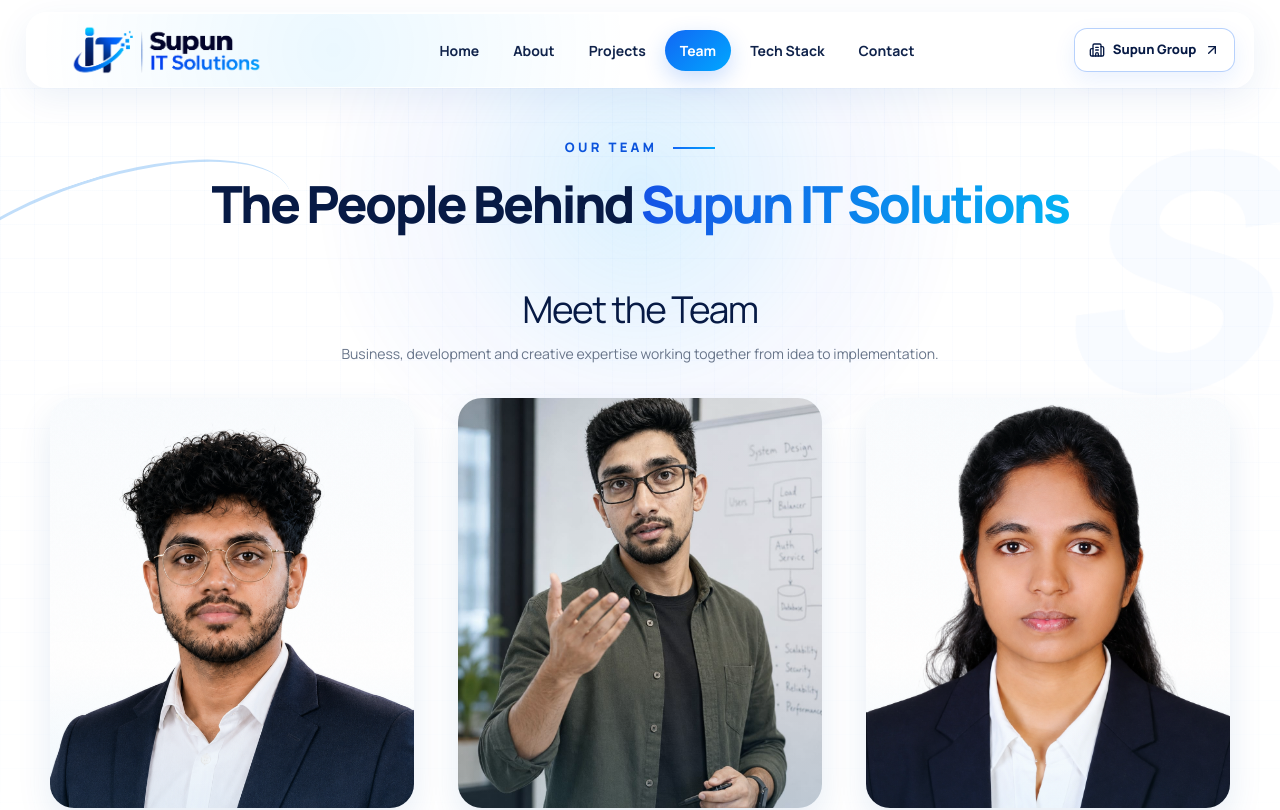
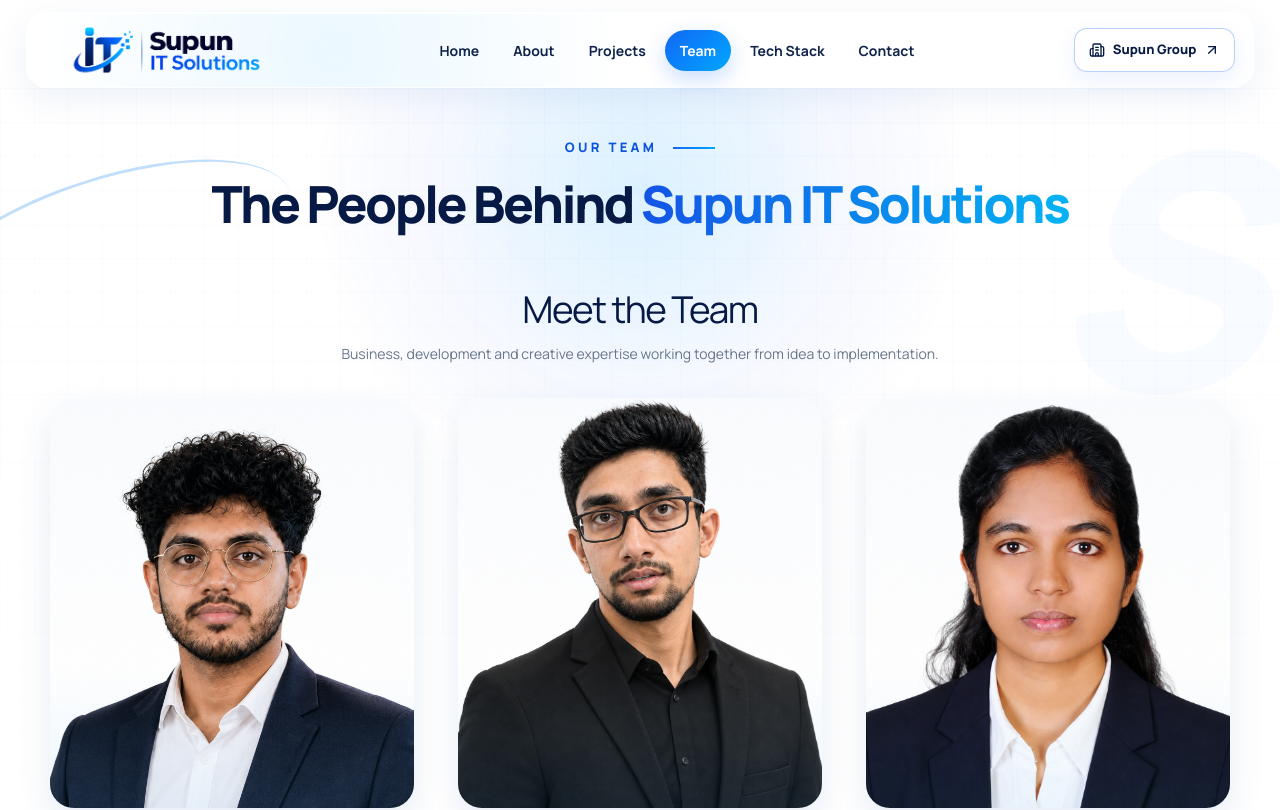
Before and after one commit to anulmethnula/Supun-IT-Solutions-Portfolio, a Next.js app in the folder supun-it-solutions/: page /team in a window 1280 px wide. Shown: the top 810 px of the page. Built offline with nearby package versions, Linux system fonts and the light colour scheme.

Commit message:
Update team member image for Kosala D. Athapaththu

```diff
--- a/supun-it-solutions/src/data/team.ts
+++ b/supun-it-solutions/src/data/team.ts
@@ -9,6 +9,6 @@ export type TeamMember = {
 
 export const teamMembers: TeamMember[] = [
   { name: "Anul Methnula", role: "Business Analyst & Project Manager", image: "/team/anul.png", linkedin: "https://www.linkedin.com/in/anul-methnula/", github: "https://github.com/anulmethnula", portfolio: "https://anulmethnula.vercel.app/" },
-  { name: "Kosala D. Athapaththu", role: "Software Developer", image: "/team/kosala.jpeg", linkedin: "https://www.linkedin.com/in/kosala-d-athapaththu-a453b9248/", github: "https://github.com/kosaladathapththu", portfolio: "https://kosala.netlify.app/" },
+  { name: "Kosala D. Athapaththu", role: "Software Developer", image: "/team/kosala2.png", linkedin: "https://www.linkedin.com/in/kosala-d-athapaththu-a453b9248/", github: "https://github.com/kosaladathapththu", portfolio: "https://kosala.netlify.app/" },
   { name: "R. Vinodhini", role: "Graphic Designer", image: "/team/vinodhini.jpeg", linkedin: "https://www.linkedin.com/in/vinodhini-vinodhini-05162a252/" },
 ];
```
Also changed, not shown: supun-it-solutions/public/team/kosala.jpeg (deleted).
